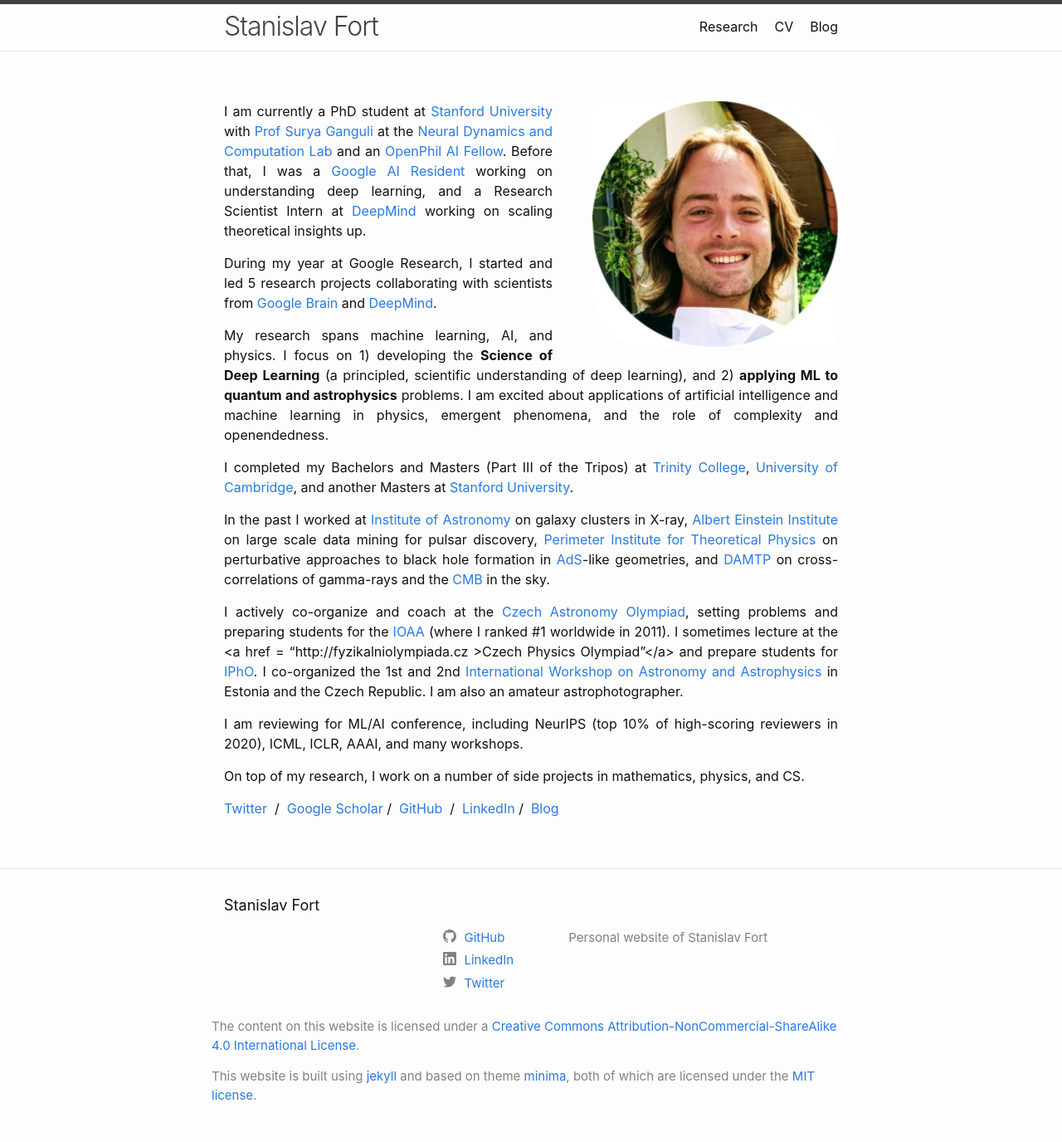
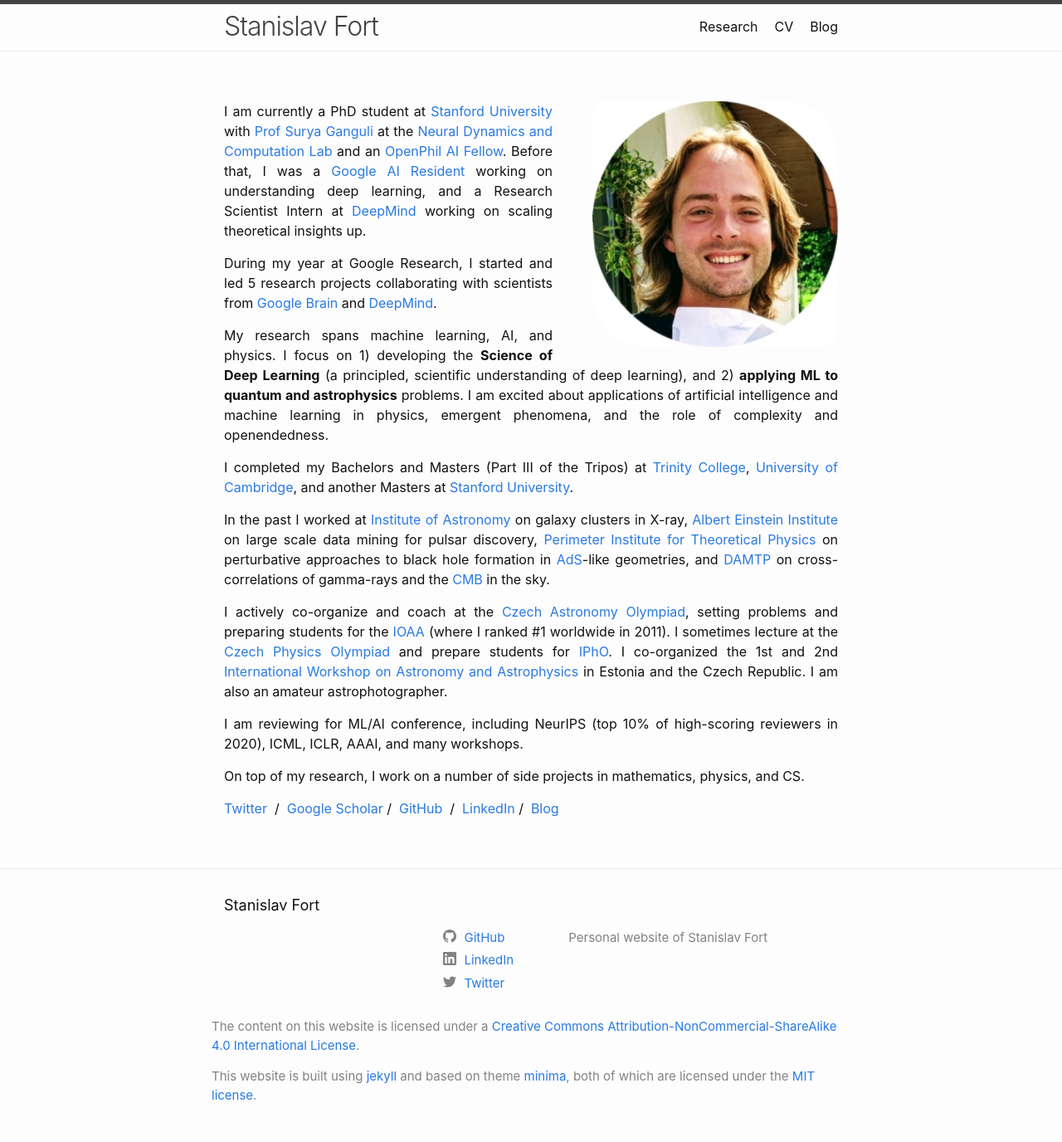
Before and after one commit to stanislavfort/stanislavfort.github.io, a Jekyll site: the page built from index.md, in a window 1280 px wide. Shown: the whole page at 83% size. Built offline with Jekyll 4.4.1, drawn with Linux system fonts in a browser that asks for light colours.

Commit message:
repairing links

```diff
--- a/index.md
+++ b/index.md
@@ -19,7 +19,7 @@ I completed my Bachelors and Masters (Part III of the Tripos) at <a href="http:/
 In the past I worked at <a href = "http://www.ast.cam.ac.uk/">Institute of Astronomy</a> on galaxy clusters in X-ray, <a href = "http://www.aei.mpg.de/">Albert Einstein Institute</a> on large scale data mining for pulsar discovery, <a href = "http://www.perimeterinstitute.ca/">Perimeter Institute for Theoretical Physics</a> on perturbative approaches to black hole formation in <a href ="https://en.wikipedia.org/wiki/AdS/CFT_correspondence">AdS</a>-like geometries, and <a href = "http://www.damtp.cam.ac.uk/">DAMTP</a> on cross-correlations of gamma-rays and the <a href = "https://en.wikipedia.org/wiki/Cosmic_microwave_background">CMB</a> in the sky.
 
 
-I actively co-organize and coach at the <a href="http://olympiada.astro.cz/">Czech Astronomy Olympiad</a>, setting problems and preparing students for the <a href = "https://en.wikipedia.org/wiki/International_Olympiad_on_Astronomy_and_Astrophysics">IOAA</a> (where I ranked #1 worldwide in 2011). I sometimes lecture at the <a href = "http://fyzikalniolympiada.cz >Czech Physics Olympiad"</a> and prepare students for <a href = "https://en.wikipedia.org/wiki/International_Physics_Olympiad">IPhO</a>. I co-organized the 1st and 2nd  <a href = "https://www.to.ee/download/m57c83230832fc/full" >International Workshop on Astronomy and Astrophysics</a> in Estonia and the Czech Republic. I am also an amateur astrophotographer.
+I actively co-organize and coach at the <a href="http://olympiada.astro.cz/">Czech Astronomy Olympiad</a>, setting problems and preparing students for the <a href = "https://en.wikipedia.org/wiki/International_Olympiad_on_Astronomy_and_Astrophysics">IOAA</a> (where I ranked #1 worldwide in 2011). I sometimes lecture at the <a href = "http://fyzikalniolympiada.cz">Czech Physics Olympiad</a> and prepare students for <a href = "https://en.wikipedia.org/wiki/International_Physics_Olympiad">IPhO</a>. I co-organized the 1st and 2nd  <a href = "https://www.to.ee/download/m57c83230832fc/full" >International Workshop on Astronomy and Astrophysics</a> in Estonia and the Czech Republic. I am also an amateur astrophotographer.
 
 I am reviewing for ML/AI conference, including NeurIPS (top 10% of high-scoring reviewers in 2020), ICML, ICLR, AAAI, and many workshops.
 
```
